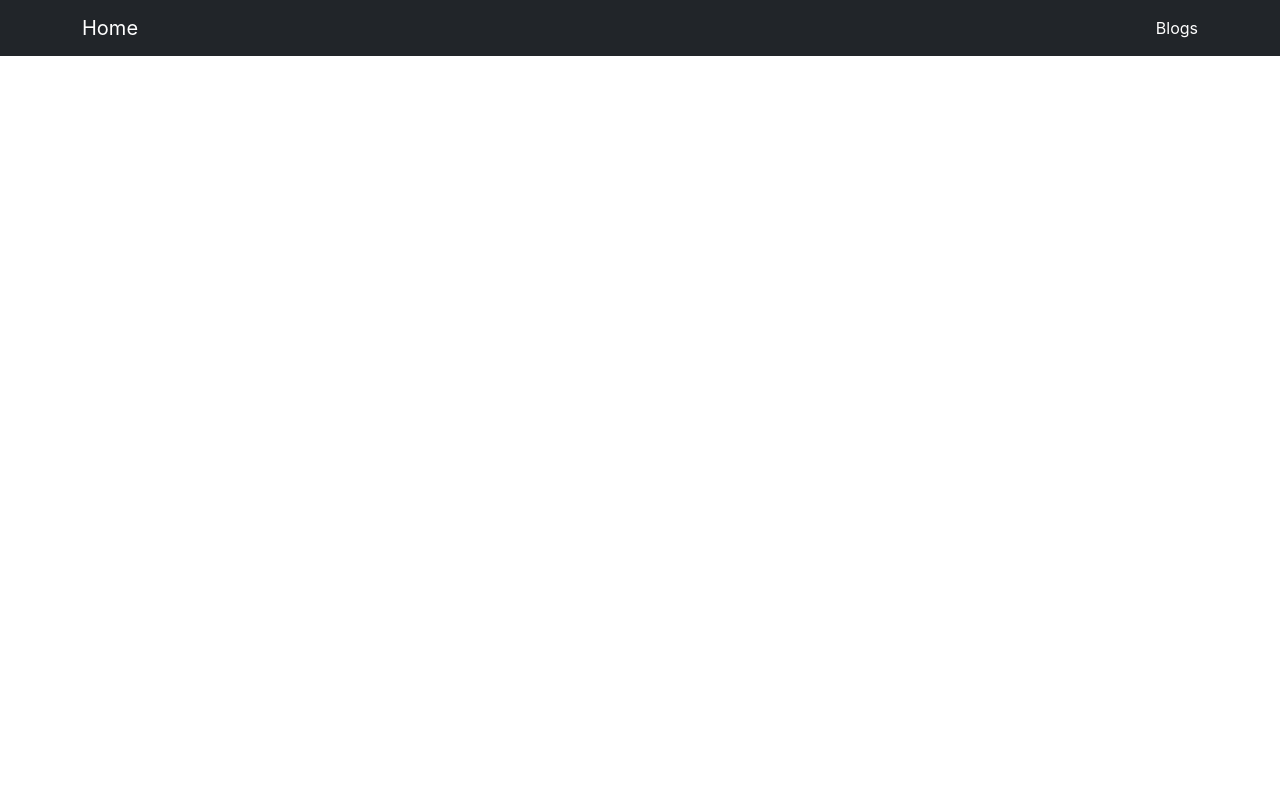
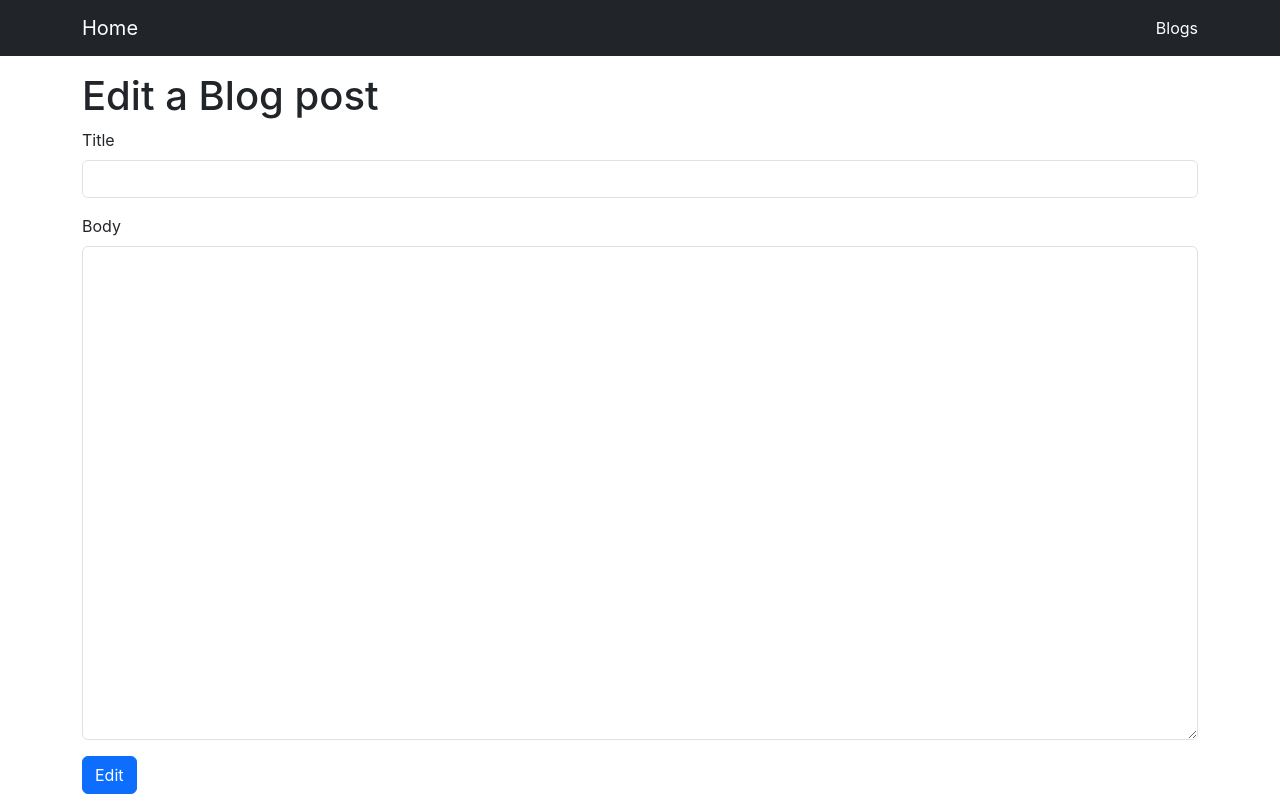
Before and after one commit to widk0419/react-study-project, a React (Create React App) app: page /blogs/1/edit in a window 1280 px wide. Built offline with nearby package versions, Linux system fonts and the light colour scheme; no server answers.

Commit message:
post edit 기능 추가

```diff
--- a/db.json
+++ b/db.json
@@ -1,19 +1,16 @@
 {
   "posts": [
     {
-      "id": "0aec",
-      "title": "new",
-      "body": "123124124124"
+      "id": "deb3",
+      "title": "react study",
+      "body": "createdAt 추가",
+      "createdAt": 1727679129511
     },
     {
-      "id": "0c8c",
-      "title": "test",
-      "body": "rwrwfsaafs"
-    },
-    {
-      "id": "b24d",
-      "title": "widk",
-      "body": "widkwidk"
+      "id": "bf48",
+      "title": "react study2",
+      "body": "createdAt 추가 \nedit 기능 테스트 \n게시글 업데이트 확인",
+      "createdAt": 1727685026801
     }
   ]
 }
--- a/src/components/BlogForm.js
+++ b/src/components/BlogForm.js
@@ -1,16 +1,27 @@
-import { useState } from "react";
+import { useEffect, useState } from "react";
 import axios from "axios";
-import { useHistory } from "react-router-dom/cjs/react-router-dom.min";
+import { useHistory, useParams } from "react-router-dom/cjs/react-router-dom.min";
+import { bool } from "prop-types";
 
-const BlogForm = () => {
+const BlogForm = ( {editing} ) => {
   const history = useHistory();
+  const {id} = useParams();
 
     const [title, setTitle ] = useState('');
     const [body, setBody ] = useState('');
+
+    useEffect(() => {
+      axios.get(`http://localhost:3001/posts/${id}`).then((res) => {
+        setTitle(res.data.title);
+        setBody(res.data.body);
+      });
+    }, [id])
+
     const onsubmit = () => {
       axios.post('http://localhost:3001/posts', {
         title,
-        body
+        body,
+        createdAt: Date.now()
       }).then(() => {
         history.push('/blogs');
       });
@@ -18,7 +29,7 @@ const BlogForm = () => {
 
     return (
         <div>
-          <h1>Create a Blog post</h1>
+          <h1>{editing ? 'Edit' : 'Create'} a Blog post</h1>
           <div className="mb-3">
             <label className="form-label">Title</label>
             <input
@@ -44,9 +55,17 @@ const BlogForm = () => {
             className="btn btn-primary"
             onClick={onsubmit}
           >
-            Post</button>
+            {editing ? 'Edit' : 'Post'}</button>
         </div>
     )
 };
 
+BlogForm.propTypes = {
+  editing: bool
+}
+
+BlogForm.defaultProps = {
+  editing: false
+}
+
 export default BlogForm;
--- a/src/pages/EditPage.js
+++ b/src/pages/EditPage.js
@@ -1,7 +1,9 @@
+import BlogForm from "../components/BlogForm";
+
 const EditPage = () => {
     return (
         <div>
-            EditPage
+            <BlogForm editing={true}/>
         </div>
     );
 }
--- a/src/pages/ListPage.js
+++ b/src/pages/ListPage.js
@@ -46,7 +46,7 @@ const ListPage = () => {
                 <Card
                     key = {post.id}
                     title = {post.title}
-                    onClick={() => { history.push('/blogs/edit')}}
+                    onClick={() => { history.push(`/blogs/${post.id}`)}}
                 >
                     <div>
                         <button
--- a/src/pages/ShowPage.js
+++ b/src/pages/ShowPage.js
@@ -1,6 +1,6 @@
 import axios from "axios";
 import { useEffect, useState } from "react";
-import { useParams } from "react-router-dom/cjs/react-router-dom.min";
+import { Link, useParams } from "react-router-dom/cjs/react-router-dom.min";
 import LoadingSpinner from "../components/LoadingSpinner";
 
 const ShowPage = () => {
@@ -17,7 +17,11 @@ const ShowPage = () => {
 
     useEffect(() => {
         getPost(id);
-    }, []);
+    }, [id]);
+
+    const printDate = (timestamp) => {
+        return new Date(timestamp).toLocaleDateString();
+    }
 
     if(loading) {
         return <LoadingSpinner />
@@ -25,7 +29,19 @@ const ShowPage = () => {
 
     return (
         <div>
-            <h1>{post.title}</h1>
+            <div className="d-flex">
+                <h1 className="flex-grow-1">{post.title}</h1>
+                <div>
+                    <Link className="btn btn-primary"
+                            to={`/blogs/${id}/edit`}>
+                        Edit
+                    </Link>
+                </div>
+            </div>
+                <small class="text-muted">
+                    Created At: {printDate(post.createdAt)}
+                </small>
+                <hr />
             <p>{post.body}</p>
         </div>
     )
--- a/src/routes.js
+++ b/src/routes.js
@@ -18,7 +18,7 @@ const routes = [
     component: CreatePage
   },
   {
-    path: '/blogs/edit',
+    path: '/blogs/:id/edit',
     component: EditPage
   },
   {
```
